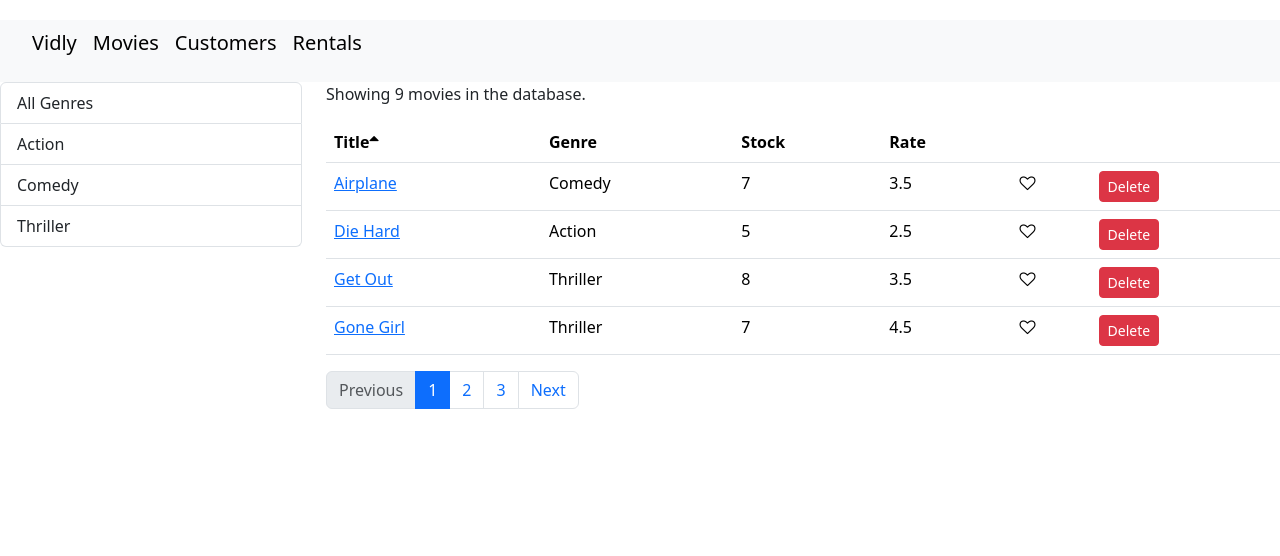
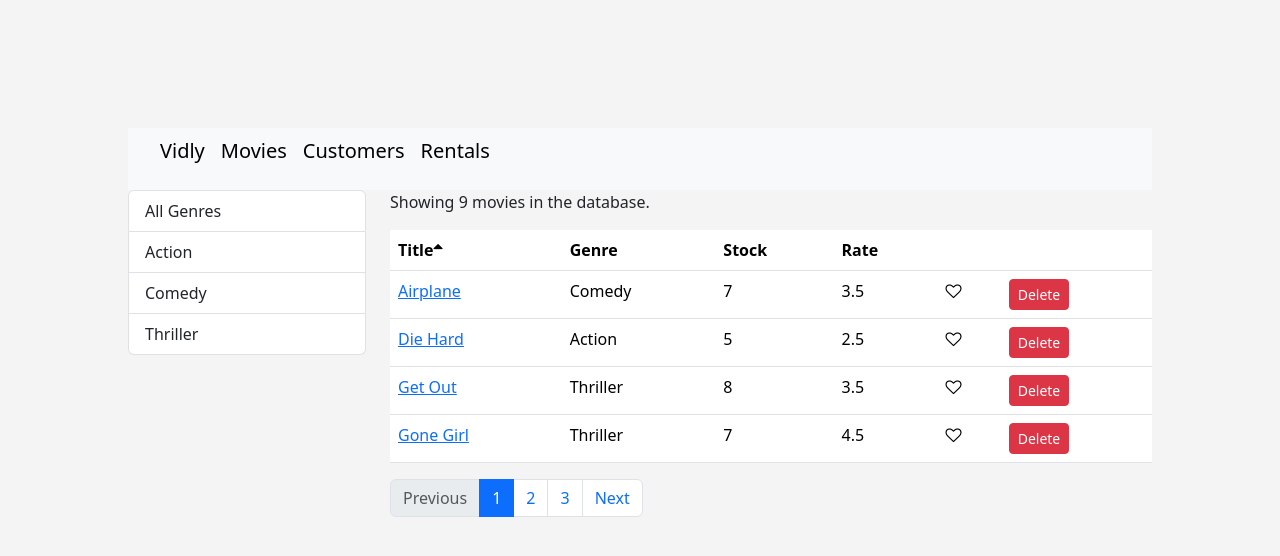
Before and after one commit to PBA443/React-MOSH, a React (Vite) app in the folder vidly/: page / in a window 1280 px wide. Shown: the top 556 px of the page. Built offline with nearby package versions, Linux system fonts and the light colour scheme.

Commit message:
add login form and style it

```diff
--- a/vidly/src/App.jsx
+++ b/vidly/src/App.jsx
@@ -6,6 +6,7 @@ import NotFound from "./components/notFound.jsx";
 import Customers from "./components/customers.jsx";
 import Rentals from "./components/rentals.jsx";
 import MovieForm from "./components/movieForm.jsx";
+import LoginForm from "./components/loginForm.jsx";
 
 function App() {
   // const [count, setCount] = useState(0);
@@ -15,6 +16,7 @@ function App() {
       <NavBar></NavBar>
       <div className="content">
         <Routes>
+          <Route path="/login" element={<LoginForm></LoginForm>}></Route>
           <Route path="/movies/:id" element={<MovieForm></MovieForm>}></Route>
           <Route path="/" element={<Movies></Movies>}></Route>
           <Route path="/movies" element={<Navigate to="/"></Navigate>}></Route>
--- a/vidly/src/index.css
+++ b/vidly/src/index.css
@@ -1,4 +1,6 @@
 body {
+  padding: 10%;
+  height: 100vh;
   margin: 0;
-  padding: 20px 0 0;
+  background-color: #f4f4f4;
 }
```
